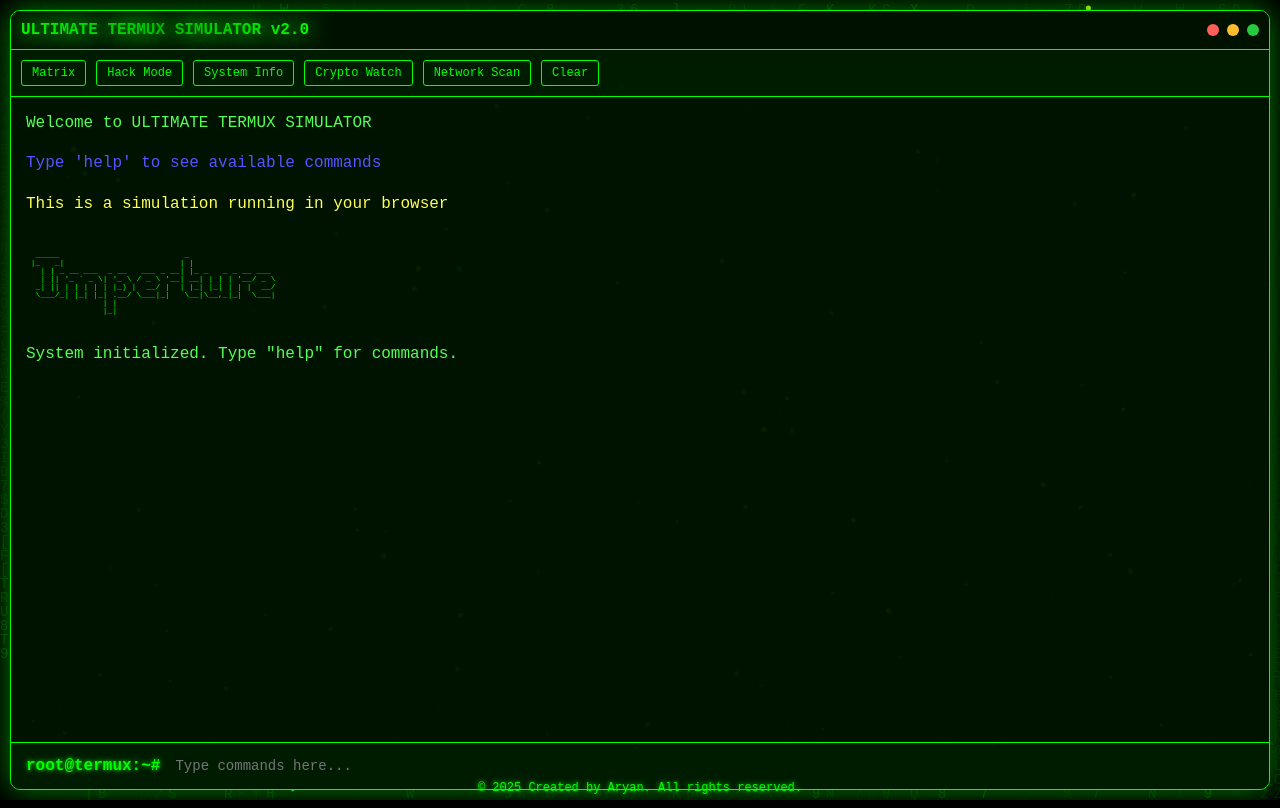
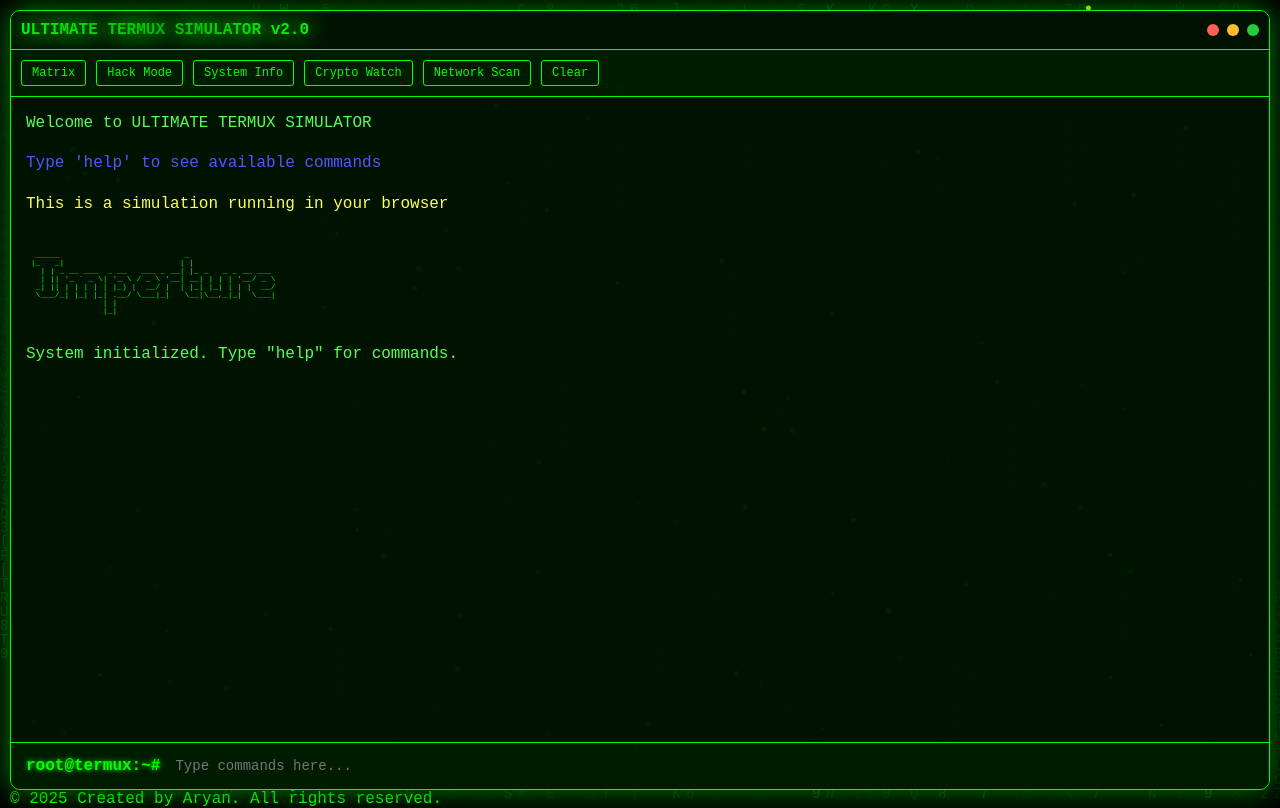
Before and after one commit to aryanbansal2/Backchodi2, a plain HTML site: page Index.html in a window 1280 px wide. Drawn offline with Linux system fonts and the light colour scheme; animation ran at ten frames a second.

Commit message:
Index.html

```diff
--- a/Index.html
+++ b/Index.html
@@ -563,18 +563,5 @@
         <p>© 2025 Created by Aryan. All rights reserved.</p>
     </footer>
     <style>
-        .footer {
-            position: fixed;
-            bottom: 5px;
-            left: 0;
-            width: 100%;
-            text-align: center;
-            font-size: 12px;
-            color: #0f0;
-            text-shadow: 0 0 5px #0f0;
-            font-family: 'Courier New', monospace;
-            z-index: 3;
-        }
-    </style>
 </body>
   </html>
```
